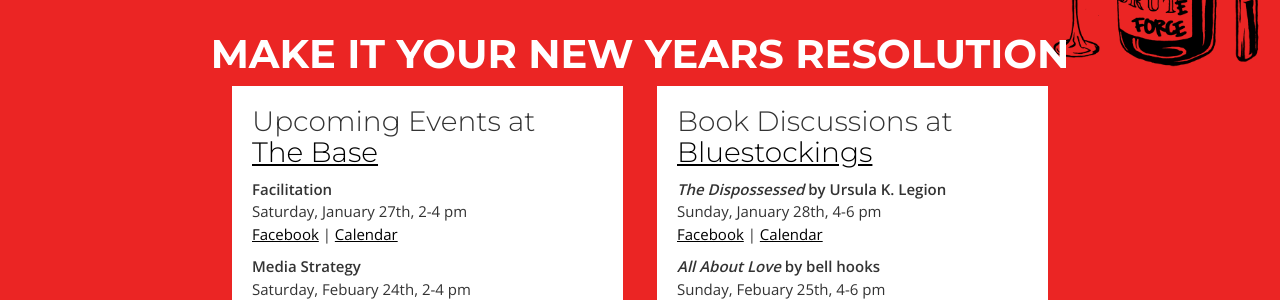
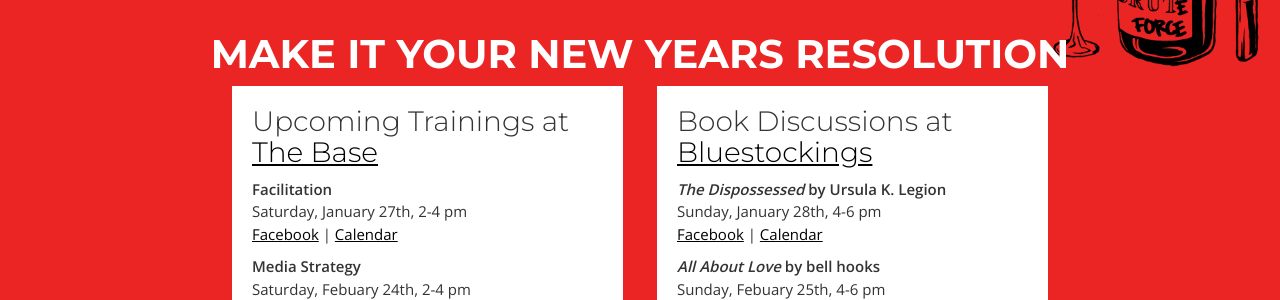
Before and after one commit to MACCNYC/maccnyc.github.io, a Jekyll site: the page built from join.html, in a window 1280 px wide. Shown: the part 470-770 px from the top of the page. Built offline with Jekyll 4.4.1, drawn with Linux system fonts in a browser that asks for light colours; some web fonts are replaced; comment, search, counter and statistics services are not loaded.

Commit message:
events -> trainings

```diff
--- a/join.html
+++ b/join.html
@@ -110,7 +110,7 @@
 
 <div class="events">
     <div class="events-list">
-      <h3>Upcoming Events at <a href="https://thebasebk.org/">The Base</a></h3>
+      <h3>Upcoming Trainings at <a href="https://thebasebk.org/">The Base</a></h3>
       <div>
         <p>
           <strong>Facilitation</strong>
```
